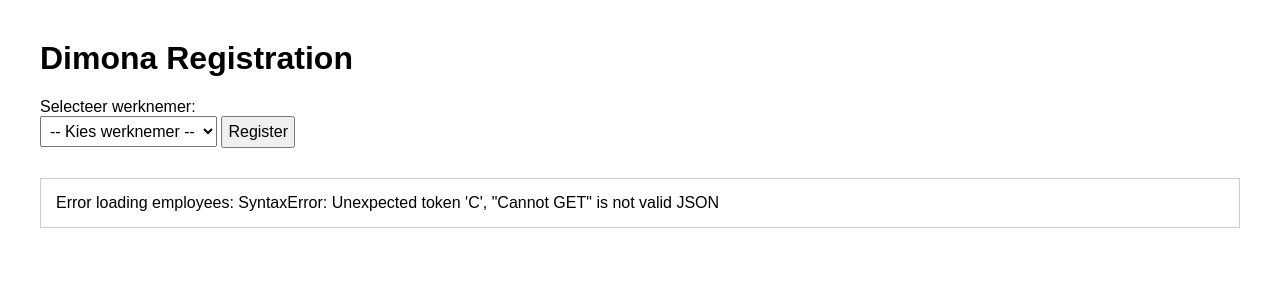
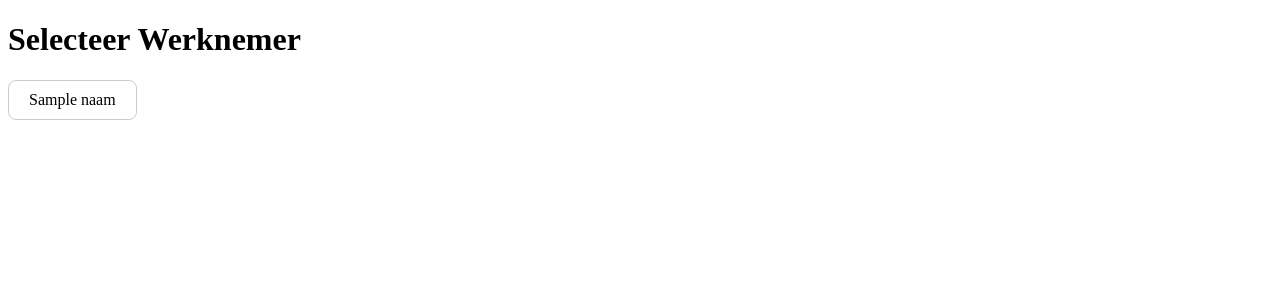
Before and after one commit to petitthai/dimona-app, a Flask app: template templates/index.html in a window 1280 px wide. Shown: the top 300 px of the page. Run offline with Flask 3, Linux system fonts and the light colour scheme; the template is opened without the code that fills it: most values are stand-ins (such as "Sample title", 1, 10 or a date in 2020).

Commit message:
Update index.html

```diff
--- a/templates/index.html
+++ b/templates/index.html
@@ -2,69 +2,54 @@
 <html lang="en">
 <head>
     <meta charset="UTF-8">
-    <title>Dimona Registration</title>
+    <title>Dimona App</title>
     <style>
-        body { font-family: Arial, sans-serif; margin: 40px; }
-        label { display: block; margin-top: 20px; }
-        select, button { padding: 5px; font-size: 16px; }
-        #result { margin-top: 30px; padding: 15px; border: 1px solid #ccc; display: none; }
+        .tile-container {
+            display: flex;
+            flex-wrap: wrap;
+            gap: 10px;
+        }
+        .tile {
+            border: 1px solid #ccc;
+            padding: 10px 20px;
+            cursor: pointer;
+            border-radius: 8px;
+            transition: all 0.2s;
+        }
+        .tile:hover {
+            background-color: #f0f0f0;
+            border-color: #888;
+        }
+        .selected {
+            background-color: #4CAF50;
+            color: white;
+            border-color: #4CAF50;
+        }
     </style>
 </head>
 <body>
-    <h1>Dimona Registration</h1>
+    <h1>Selecteer Werknemer</h1>
+    <div class="tile-container">
+        {% for employee in employees %}
+        <div class="tile" data-worker="{{ employee['Worker ID'] }}">
+            {{ employee['Naam'] }}
+        </div>
+        {% endfor %}
+    </div>
 
-    <label for="employee">Selecteer werknemer:</label>
-    <select id="employee">
-        <option value="">-- Kies werknemer --</option>
-    </select>
-
-    <button id="registerBtn">Register</button>
-
-    <div id="result"></div>
+    <input type="hidden" id="selected_worker" name="selected_worker">
 
     <script>
-        async function loadEmployees() {
-            try {
-                const response = await fetch('/employees');
-                const employees = await response.json();
-                const select = document.getElementById('employee');
-                employees.forEach(emp => {
-                    const option = document.createElement('option');
-                    option.value = emp.insz;
-                    option.textContent = emp.name;
-                    select.appendChild(option);
-                });
-            } catch (err) {
-                document.getElementById('result').textContent = 'Error loading employees: ' + err;
-                document.getElementById('result').style.display = 'block';
-            }
-        }
+        const tiles = document.querySelectorAll(".tile");
+        const hiddenInput = document.getElementById("selected_worker");
 
-        document.getElementById('registerBtn').addEventListener('click', async () => {
-            const insz = document.getElementById('employee').value;
-            if (!insz) {
-                alert('Selecteer een werknemer!');
-                return;
-            }
-
-            const resultDiv = document.getElementById('result');
-            resultDiv.textContent = 'Registering...';
-            resultDiv.style.display = 'block';
-
-            try {
-                const res = await fetch('/register', {
-                    method: 'POST',
-                    headers: { 'Content-Type': 'application/json' },
-                    body: JSON.stringify({ insz })
-                });
-                const data = await res.json();
-                resultDiv.textContent = data.message;
-            } catch (err) {
-                resultDiv.textContent = 'Error during registration: ' + err;
-            }
+        tiles.forEach(tile => {
+            tile.addEventListener("click", () => {
+                tiles.forEach(t => t.classList.remove("selected"));
+                tile.classList.add("selected");
+                hiddenInput.value = tile.dataset.worker;
+            });
         });
-
-        loadEmployees();
     </script>
 </body>
 </html>
```
